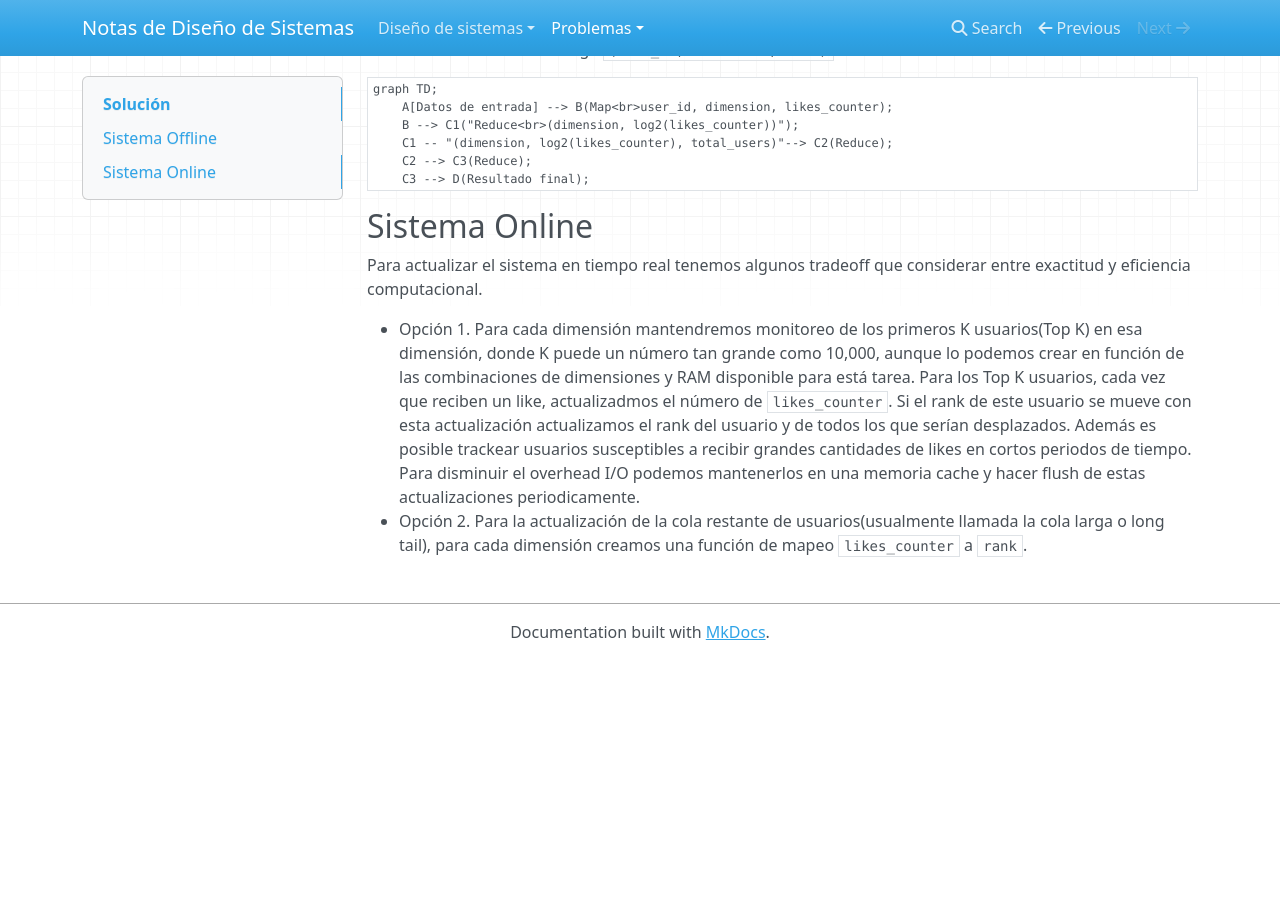
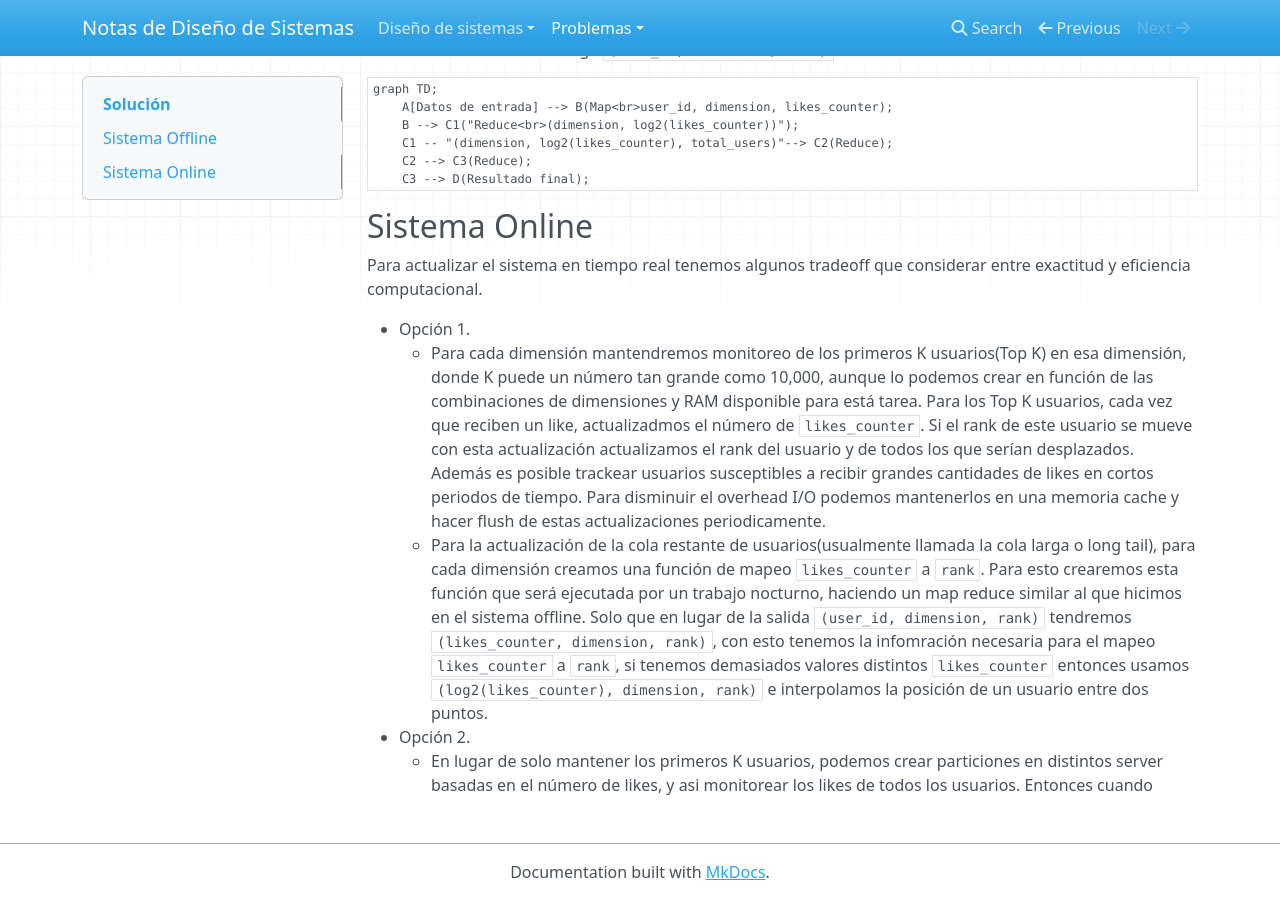
Before and after one commit to pepemxl/system_design_notes, an MkDocs documentation site: the page built from docs/problemas/002_leader/solution_01.md, in a window 1280 px wide and 900 px high, scrolled down 1617 px. Built offline with MkDocs 1.6.1, drawn with Linux system fonts in a browser that asks for light colours; nearby versions of some CDN libraries; before the commit the page ends 2277 px from its top, so only the background shows below that.

Commit message:
Finishing solution problem

```diff
--- a/docs/problemas/002_leader/solution_01.md
+++ b/docs/problemas/002_leader/solution_01.md
@@ -71,5 +71,8 @@ graph TD;
 
 Para actualizar el sistema en tiempo real tenemos algunos tradeoff que considerar entre exactitud y eficiencia computacional.
 
-- Opción 1. Para cada dimensión mantendremos monitoreo de los primeros K usuarios(Top K) en esa dimensión, donde K puede un número tan grande como 10,000, aunque lo podemos crear en función de las combinaciones de dimensiones y RAM disponible para está tarea. Para los Top K usuarios, cada vez que reciben un like, actualizadmos el número de `likes_counter`. Si el rank de este usuario se mueve con esta actualización actualizamos el rank del usuario y de todos los que serían desplazados. Además es posible trackear usuarios susceptibles a recibir grandes cantidades de likes en cortos periodos de tiempo. Para disminuir el overhead I/O podemos mantenerlos en una memoria cache y hacer flush de estas actualizaciones periodicamente.
-- Opción 2. Para la actualización de la cola restante de usuarios(usualmente llamada la cola larga o long tail), para cada dimensión creamos una función de mapeo `likes_counter` a `rank`.
+- Opción 1.
+    - Para cada dimensión mantendremos monitoreo de los primeros K usuarios(Top K) en esa dimensión, donde K puede un número tan grande como 10,000, aunque lo podemos crear en función de las combinaciones de dimensiones y RAM disponible para está tarea. Para los Top K usuarios, cada vez que reciben un like, actualizadmos el número de `likes_counter`. Si el rank de este usuario se mueve con esta actualización actualizamos el rank del usuario y de todos los que serían desplazados. Además es posible trackear usuarios susceptibles a recibir grandes cantidades de likes en cortos periodos de tiempo. Para disminuir el overhead I/O podemos mantenerlos en una memoria cache y hacer flush de estas actualizaciones periodicamente.
+    - Para la actualización de la cola restante de usuarios(usualmente llamada la cola larga o long tail), para cada dimensión creamos una función de mapeo `likes_counter` a `rank`. Para esto crearemos esta función que será ejecutada por un trabajo nocturno, haciendo un map reduce similar al que hicimos en el sistema offline. Solo que en lugar de  la salida `(user_id, dimension, rank)` tendremos `(likes_counter, dimension, rank)`, con esto tenemos la infomración necesaria para el mapeo `likes_counter` a `rank`, si tenemos demasiados valores distintos `likes_counter` entonces usamos `(log2(likes_counter), dimension, rank)` e interpolamos la posición de un usuario entre dos puntos.
+- Opción 2.
+    - En lugar de solo mantener los primeros K usuarios, podemos crear particiones en distintos server basadas en el número de likes, y asi monitorear los likes de todos los usuarios. Entonces cuando
```
